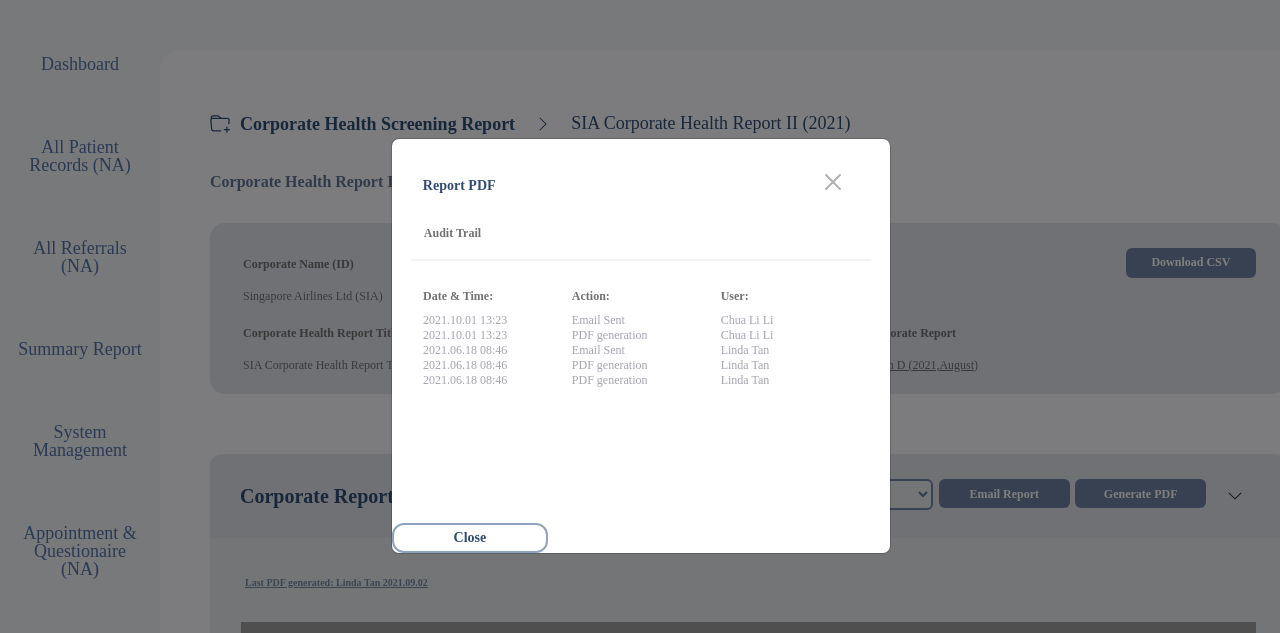
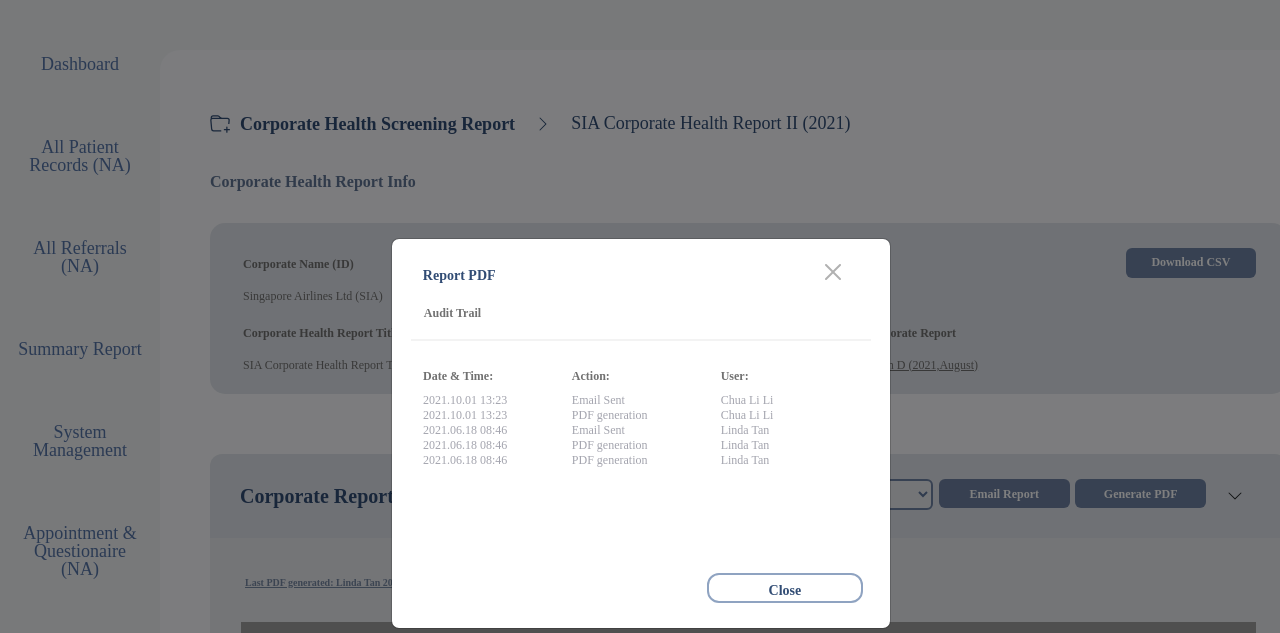
Before and after one commit to JoelTanCH/mesh_pf, a Django app: page /home/healthReportInfo/ in a window 1280 px wide, after a click on "Last PDF generated: Linda Tan 2021.09.02". Shown: the part 90-723 px from the top of the page. Run offline with Django 4.2, Linux system fonts and the light colour scheme; some libraries are stand-ins or nearby versions; grey boxes are pictures that could not be loaded.

Commit message:
html and css for audit log

```diff
--- a/mysite/templates/healthReportInfo.html
+++ b/mysite/templates/healthReportInfo.html
@@ -133,7 +133,7 @@
     margin-top: 30px;
   }
   .modal {
-    margin-top: 200px;
+    margin-top: 300px;
     height: 500.32px;
     width: 681.99px;
     margin-left:300px;
@@ -155,10 +155,11 @@
   .modal-header {
     display: flex;
     flex-direction: column;
+    margin-top: -10px;
   }
   .modal-body {
     margin-top: -20px;
-    height: 250px;
+    height: 220px;
   }
   .log-rec {
     display: flex;
@@ -191,7 +192,8 @@
     top: 148.4990234375px;
   }
   .modal-btm {
-      float:right;
+      margin-left: 315px;
+      margin-bottom: 25.24px;
   }
   .close-btn {
     height: 30.382007598876953px;
@@ -208,7 +210,7 @@
     line-height: 11px;
     letter-spacing: 0em;
     text-align: center;
-
+    padding: 10px;
   }
 </style>
 <div style="display: flex; flex-direction: column;">
@@ -484,7 +486,7 @@
                     top: 69.244140625px;
                     border-radius: nullpx;
                     margin-left: -145px;
-                    margin-top: 15px;
+                    margin-top: 5px;
                     padding: 0px;
                   "
                 >
@@ -531,7 +533,7 @@
               </div>
             </div>
             <div class="modal-btm">
-                <button class="close-btn">Close</button>
+                <button class="close-btn" data-bs-dismiss="modal">Close</button>
             </div>
           </div>
         </div>
```
